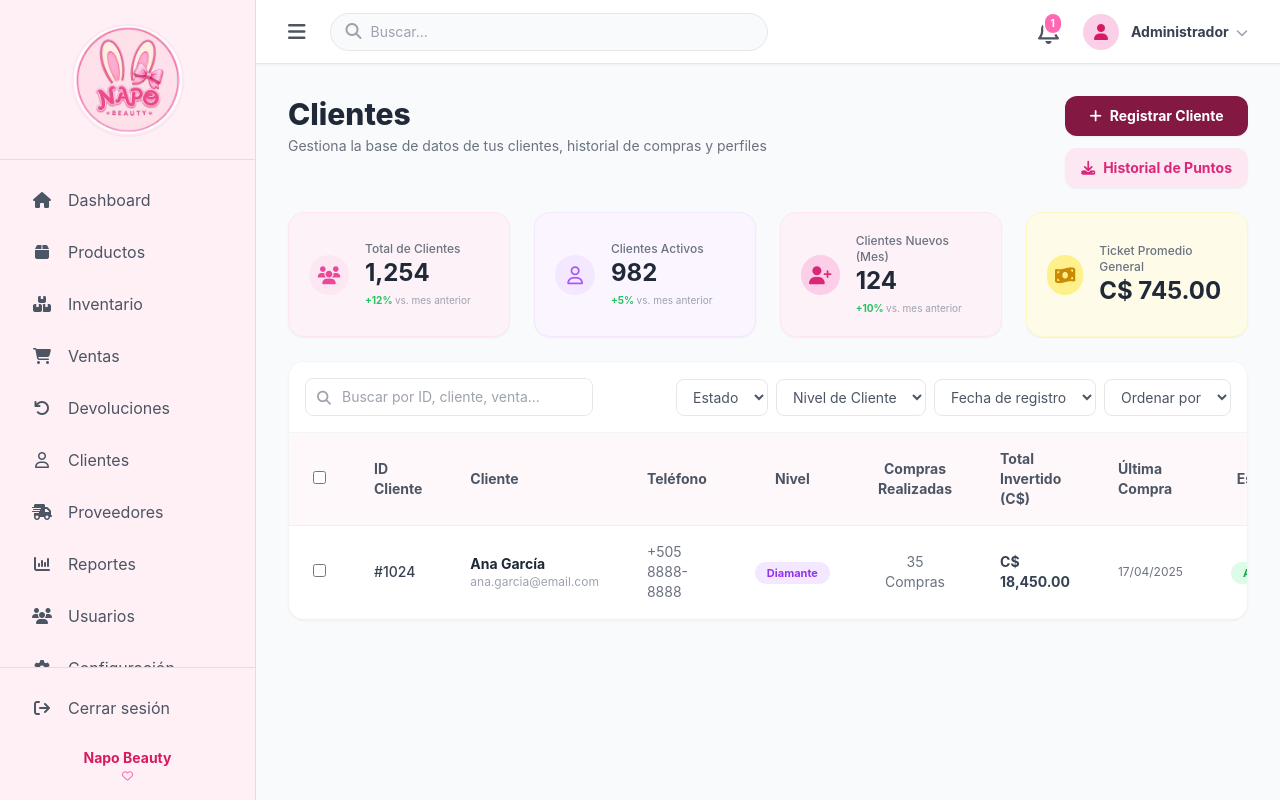
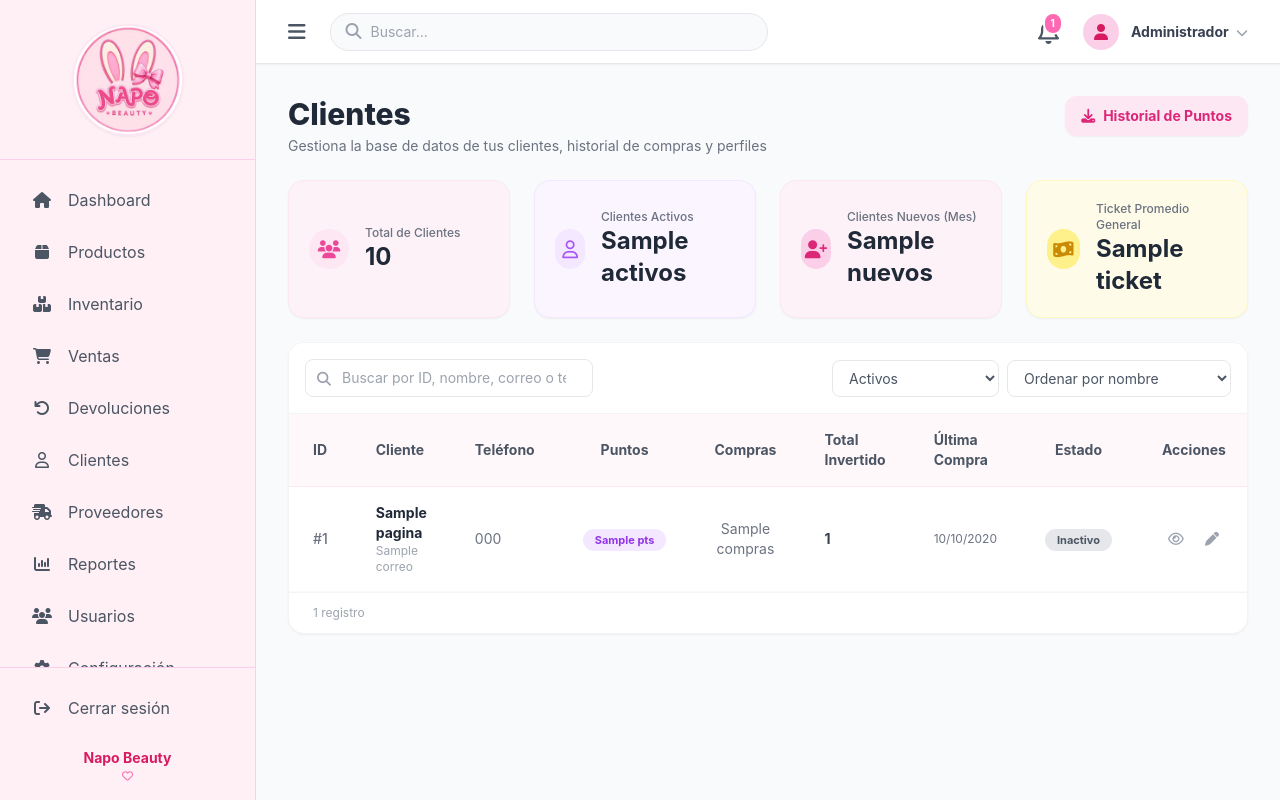
Before and after one commit to Vane8949/NapoBeauty, a Django app: template templates/clientes/index.html in a window 1280 px wide. Run offline with Django 5.2, Linux system fonts and the light colour scheme; the template is opened without the code that fills it: most values are stand-ins (such as "Sample title", 1, 10 or a date in 2020); some libraries are stand-ins or nearby versions.

Commit message:
Update index.html

```diff
--- a/templates/clientes/index.html
+++ b/templates/clientes/index.html
@@ -1,5 +1,5 @@
 {% extends 'base.html' %}
-{% load static %}
+{% load static napo %}
 
 {% block content %}
 <div class="mb-6 flex justify-between items-start">
@@ -8,9 +8,11 @@
         <p class="text-gray-500 text-sm mt-1">Gestiona la base de datos de tus clientes, historial de compras y perfiles</p>
     </div>
     <div class="flex flex-col gap-3">
-        <button class="bg-[#831843] hover:bg-[#9d1e51] text-white px-4 py-2.5 rounded-xl font-bold text-sm shadow-sm transition-colors flex items-center justify-center gap-2">
+        {% if puede_crear %}
+        <a href="{% url 'cliente_crear' %}" data-modal class="bg-[#831843] hover:bg-[#9d1e51] text-white px-4 py-2.5 rounded-xl font-bold text-sm shadow-sm transition-colors flex items-center justify-center gap-2">
             <i class="fa-solid fa-plus"></i> Registrar Cliente
-        </button>
+        </a>
+        {% endif %}
         <button class="bg-pink-100 text-pink-600 hover:bg-pink-200 px-4 py-2.5 rounded-xl font-bold text-sm shadow-sm transition-colors flex items-center justify-center gap-2">
             <i class="fa-solid fa-download"></i> Historial de Puntos
         </button>
@@ -21,85 +23,84 @@
 <div class="grid grid-cols-1 md:grid-cols-4 gap-6 mb-6">
     <div class="bg-pink-50 p-5 rounded-2xl shadow-sm border border-pink-100 flex items-center gap-4">
         <div class="w-10 h-10 bg-pink-100 text-pink-500 rounded-full flex items-center justify-center text-lg"><i class="fa-solid fa-users"></i></div>
-        <div>
-            <p class="text-xs text-gray-500 font-medium">Total de Clientes</p>
-            <h2 class="text-2xl font-bold text-gray-800">1,254</h2>
-            <p class="text-[10px] text-green-500 font-bold mt-1">+12% <span class="text-gray-400 font-normal">vs. mes anterior</span></p>
-        </div>
+        <div><p class="text-xs text-gray-500 font-medium">Total de Clientes</p><h2 class="text-2xl font-bold text-gray-800">{{ kpi.total }}</h2></div>
     </div>
     <div class="bg-purple-50 p-5 rounded-2xl shadow-sm border border-purple-100 flex items-center gap-4">
         <div class="w-10 h-10 bg-purple-100 text-purple-500 rounded-full flex items-center justify-center text-lg"><i class="fa-regular fa-user"></i></div>
-        <div>
-            <p class="text-xs text-gray-500 font-medium">Clientes Activos</p>
-            <h2 class="text-2xl font-bold text-gray-800">982</h2>
-            <p class="text-[10px] text-green-500 font-bold mt-1">+5% <span class="text-gray-400 font-normal">vs. mes anterior</span></p>
-        </div>
+        <div><p class="text-xs text-gray-500 font-medium">Clientes Activos</p><h2 class="text-2xl font-bold text-gray-800">{{ kpi.activos }}</h2></div>
     </div>
     <div class="bg-pink-50 p-5 rounded-2xl shadow-sm border border-pink-100 flex items-center gap-4">
         <div class="w-10 h-10 bg-pink-200 text-pink-600 rounded-full flex items-center justify-center text-lg"><i class="fa-solid fa-user-plus"></i></div>
-        <div>
-            <p class="text-xs text-gray-500 font-medium">Clientes Nuevos (Mes)</p>
-            <h2 class="text-2xl font-bold text-gray-800">124</h2>
-            <p class="text-[10px] text-green-500 font-bold mt-1">+10% <span class="text-gray-400 font-normal">vs. mes anterior</span></p>
-        </div>
+        <div><p class="text-xs text-gray-500 font-medium">Clientes Nuevos (Mes)</p><h2 class="text-2xl font-bold text-gray-800">{{ kpi.nuevos }}</h2></div>
     </div>
     <div class="bg-yellow-50 p-5 rounded-2xl shadow-sm border border-yellow-100 flex items-center gap-4">
         <div class="w-10 h-10 bg-yellow-200 text-yellow-600 rounded-full flex items-center justify-center text-lg"><i class="fa-solid fa-money-bill-wave"></i></div>
-        <div><p class="text-xs text-gray-500 font-medium">Ticket Promedio General</p><h2 class="text-2xl font-bold text-gray-800">C$ 745.00</h2></div>
+        <div><p class="text-xs text-gray-500 font-medium">Ticket Promedio General</p><h2 class="text-2xl font-bold text-gray-800">{{ kpi.ticket|cordobas }}</h2></div>
     </div>
 </div>
 
 <!-- Tabla -->
 <div class="bg-white rounded-2xl shadow-sm border border-gray-100 overflow-hidden">
-    <div class="p-4 border-b border-gray-100 flex justify-between items-center bg-white">
-        <div class="relative w-72">
+    <form method="get" class="p-4 border-b border-gray-100 flex flex-wrap gap-3 justify-between items-center bg-white">
+        <div class="relative w-full sm:w-72">
             <i class="fa-solid fa-magnifying-glass absolute left-3 top-2.5 text-gray-400 text-sm"></i>
-            <input type="text" placeholder="Buscar por ID, cliente, venta..." class="w-full pl-9 pr-3 py-2 border border-gray-200 rounded-lg text-sm focus:outline-none focus:border-pink-300">
+            <input type="search" name="q" value="{{ q }}" placeholder="Buscar por ID, nombre, correo o teléfono..." class="w-full pl-9 pr-3 py-2 border border-gray-200 rounded-lg text-sm focus:outline-none focus:border-pink-300">
         </div>
-        <div class="flex gap-2">
-            <select class="border border-gray-200 rounded-lg px-3 py-2 text-sm text-gray-600 bg-white"><option>Estado</option></select>
-            <select class="border border-gray-200 rounded-lg px-3 py-2 text-sm text-gray-600 bg-white"><option>Nivel de Cliente</option></select>
-            <select class="border border-gray-200 rounded-lg px-3 py-2 text-sm text-gray-600 bg-white"><option>Fecha de registro</option></select>
-            <select class="border border-gray-200 rounded-lg px-3 py-2 text-sm text-gray-600 bg-white"><option>Ordenar por</option></select>
+        <div class="flex flex-wrap gap-2">
+            <select name="estado" onchange="this.form.submit()" class="border border-gray-200 rounded-lg px-3 py-2 text-sm text-gray-600 bg-white">
+                <option value="">Todos los estados</option>
+                <option value="activos" {% if estado == 'activos' %}selected{% endif %}>Activos</option>
+                <option value="inactivos" {% if estado == 'inactivos' %}selected{% endif %}>Deshabilitados</option>
+            </select>
+            <select name="orden" onchange="this.form.submit()" class="border border-gray-200 rounded-lg px-3 py-2 text-sm text-gray-600 bg-white">
+                <option value="">Ordenar por nombre</option>
+                <option value="compras" {% if orden == 'compras' %}selected{% endif %}>Mayor total comprado</option>
+                <option value="puntos" {% if orden == 'puntos' %}selected{% endif %}>Más puntos</option>
+                <option value="recientes" {% if orden == 'recientes' %}selected{% endif %}>Registrados recientemente</option>
+            </select>
+            {% if busqueda or orden %}<a href="{% url 'clientes' %}" class="px-3 py-2 text-sm text-gray-500 hover:text-pink-600">Limpiar</a>{% endif %}
         </div>
-    </div>
+    </form>
+    <div class="overflow-x-auto">
     <table class="w-full text-left text-sm">
         <thead class="bg-pink-50/50 text-gray-600 font-medium border-b border-pink-100">
             <tr>
-                <th class="py-4 px-6 w-12"><input type="checkbox" class="rounded border-gray-300 text-pink-500 focus:ring-pink-500"></th>
-                <th class="py-4 px-6">ID Cliente</th>
+                <th class="py-4 px-6">ID</th>
                 <th class="py-4 px-6">Cliente</th>
                 <th class="py-4 px-6">Teléfono</th>
-                <th class="py-4 px-6 text-center">Nivel</th>
-                <th class="py-4 px-6 text-center">Compras Realizadas</th>
-                <th class="py-4 px-6">Total Invertido (C$)</th>
+                <th class="py-4 px-6 text-center">Puntos</th>
+                <th class="py-4 px-6 text-center">Compras</th>
+                <th class="py-4 px-6">Total Invertido</th>
                 <th class="py-4 px-6">Última Compra</th>
                 <th class="py-4 px-6 text-center">Estado</th>
                 <th class="py-4 px-6 text-center">Acciones</th>
             </tr>
         </thead>
         <tbody class="text-gray-700">
+            {% for c in pagina %}
             <tr class="border-b border-gray-50 hover:bg-gray-50 transition">
-                <td class="py-4 px-6"><input type="checkbox" class="rounded border-gray-300 text-pink-500 focus:ring-pink-500"></td>
-                <td class="py-4 px-6 font-medium">#1024</td>
+                <td class="py-4 px-6 font-medium text-gray-500">#{{ c.pk }}</td>
                 <td class="py-4 px-6">
-                    <p class="font-bold text-gray-800">Ana García</p>
-                    <p class="text-xs text-gray-400">ana.garcia@email.com</p>
+                    <a href="{% url 'cliente_detalle' c.pk %}" class="font-bold text-gray-800 hover:text-pink-600">{{ c }}</a>
+                    <p class="text-xs text-gray-400">{{ c.correo|default:'Sin correo' }}</p>
                 </td>
-                <td class="py-4 px-6 text-gray-500">+505 8888-8888</td>
-                <td class="py-4 px-6 text-center"><span class="bg-purple-100 text-purple-600 text-[11px] px-3 py-1 rounded-full font-bold">Diamante</span></td>
-                <td class="py-4 px-6 text-center text-gray-500">35 Compras</td>
-                <td class="py-4 px-6 font-bold">C$ 18,450.00</td>
-                <td class="py-4 px-6 text-gray-500 text-xs">17/04/2025</td>
-                <td class="py-4 px-6 text-center"><span class="bg-green-100 text-green-600 text-[11px] px-3 py-1 rounded-full font-bold">Activo</span></td>
-
-                <!-- COLUMNA ACCIONES CORREGIDA -->
-                <td class="py-4 px-6 text-center whitespace-nowrap">
-                    <button class="text-gray-400 hover:text-pink-500 transition mx-1" title="Ver detalles"><i class="fa-regular fa-eye"></i></button>
-                    <button class="text-gray-400 hover:text-blue-500 transition mx-1" title="Editar"><i class="fa-solid fa-pen"></i></button>
+                <td class="py-4 px-6 text-gray-500 whitespace-nowrap">{{ c.telefono|default:'—' }}</td>
+                <td class="py-4 px-6 text-center"><span class="bg-purple-100 text-purple-600 text-[11px] px-3 py-1 rounded-full font-bold whitespace-nowrap">{{ c.puntos_disponibles }} pts</span></td>
+                <td class="py-4 px-6 text-center text-gray-500">{{ c.compras }}</td>
+                <td class="py-4 px-6 font-bold whitespace-nowrap">{{ c.total_comprado|cordobas }}</td>
+                <td class="py-4 px-6 text-gray-500 text-xs whitespace-nowrap">{{ c.ultima_compra|date:'d/m/Y'|default:'—' }}</td>
+                <td class="py-4 px-6 text-center">{% include 'componentes/estado.html' with activo=c.activo %}</td>
+                <td class="py-4 px-6 text-center">
+                    {% url 'cliente_detalle' c.pk as url_ver %}{% url 'cliente_editar' c.pk as url_editar %}
+                    {% if puede_editar %}{% include 'componentes/acciones.html' with ver=url_ver editar=url_editar %}{% else %}{% include 'componentes/acciones.html' with ver=url_ver %}{% endif %}
                 </td>
             </tr>
+            {% empty %}
+            {% include 'componentes/fila_vacia.html' with columnas=9 texto='Todavía no hay clientes registrados.' %}
+            {% endfor %}
         </tbody>
     </table>
+    </div>
+    {% include 'componentes/paginacion.html' %}
 </div>
 {% endblock %}
```
